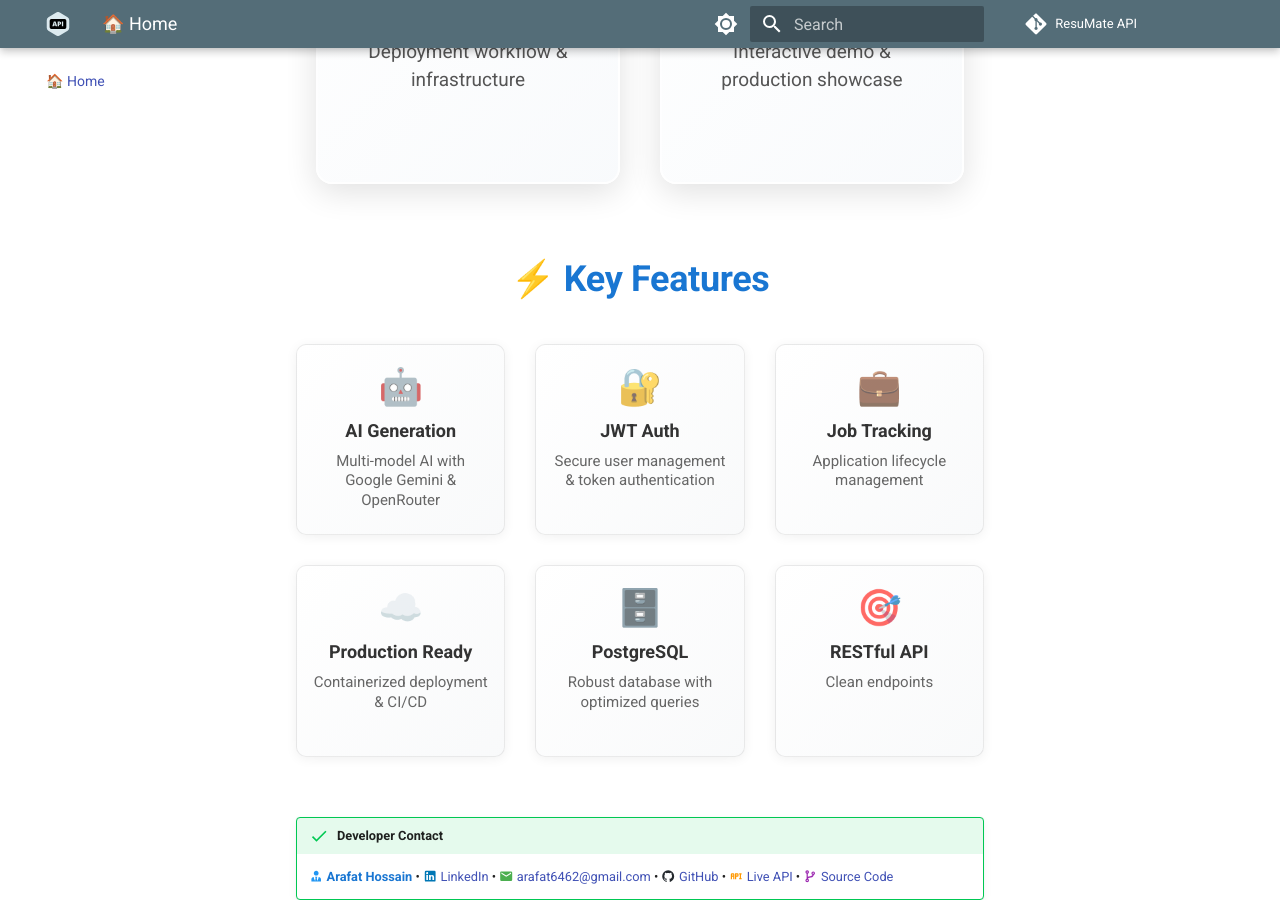
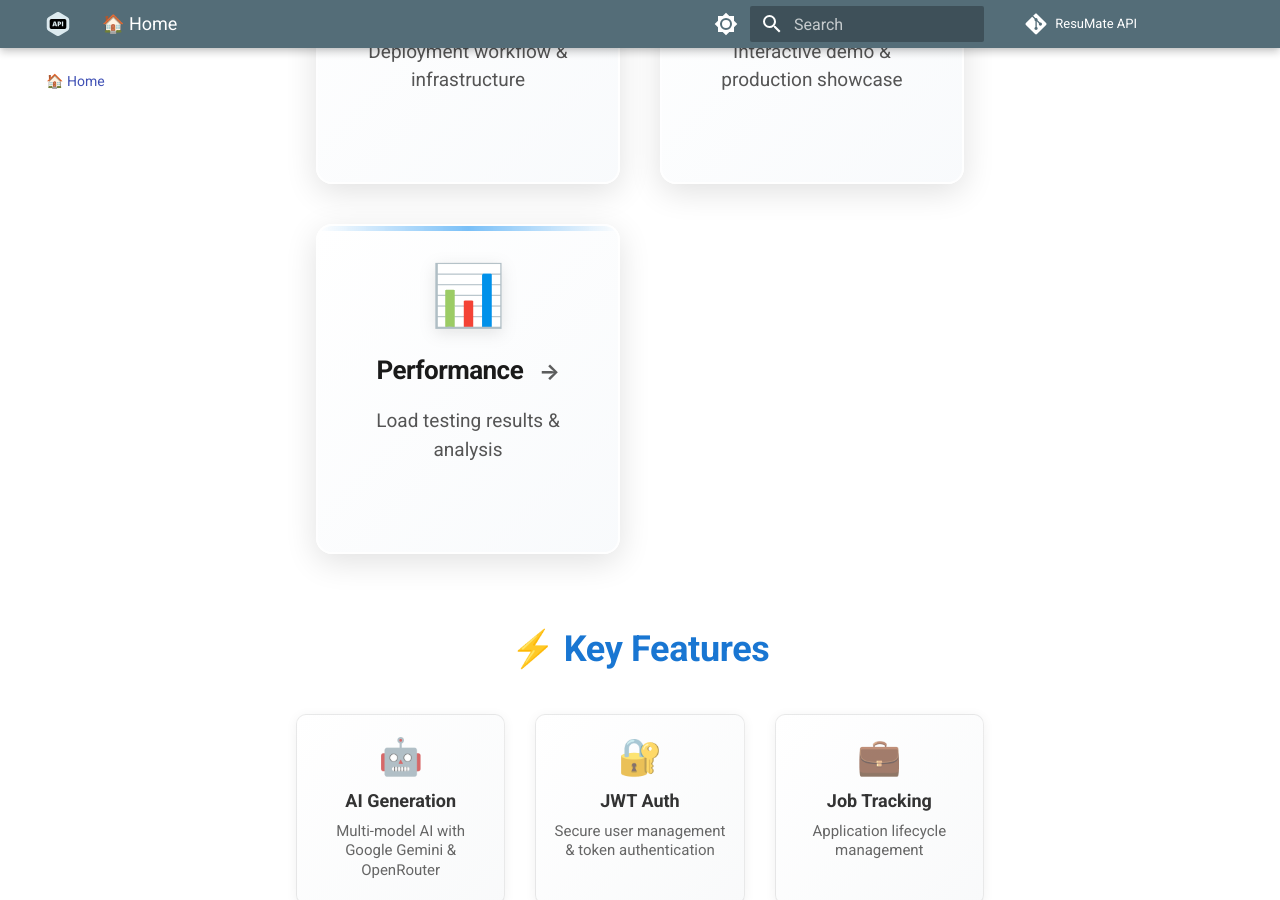
Before and after one commit to Arafat6462/ResuMate_API_Docs, an MkDocs documentation site: the page built from docs/index.md, in a window 1280 px wide and 900 px high, scrolled down 1141 px. Built offline with MkDocs 1.6.1 and Material for MkDocs 9.7.7, drawn with Linux system fonts in a browser that asks for light colours; comment, search, counter and statistics services are not loaded.

Commit message:
Add performance section navigation card for load testing results

```diff
--- a/docs/index.md
+++ b/docs/index.md
@@ -40,6 +40,13 @@ Production-ready Django REST API with intelligent resume generation, job trackin
 <div class="nav-icon">🚀</div>
 <div class="nav-title">Live Demo <span class="nav-arrow">→</span></div>
 <div class="nav-description">Interactive demo & production showcase</div>
+<div class="nav-cta">Click to explore</div>
+</a>
+
+<a href="performance/" class="section-nav-card performance">
+<div class="nav-icon">📊</div>
+<div class="nav-title">Performance <span class="nav-arrow">→</span></div>
+<div class="nav-description">Load testing results & analysis</div>
 <div class="nav-cta">Click to explore</div>
 </a>
 
```
